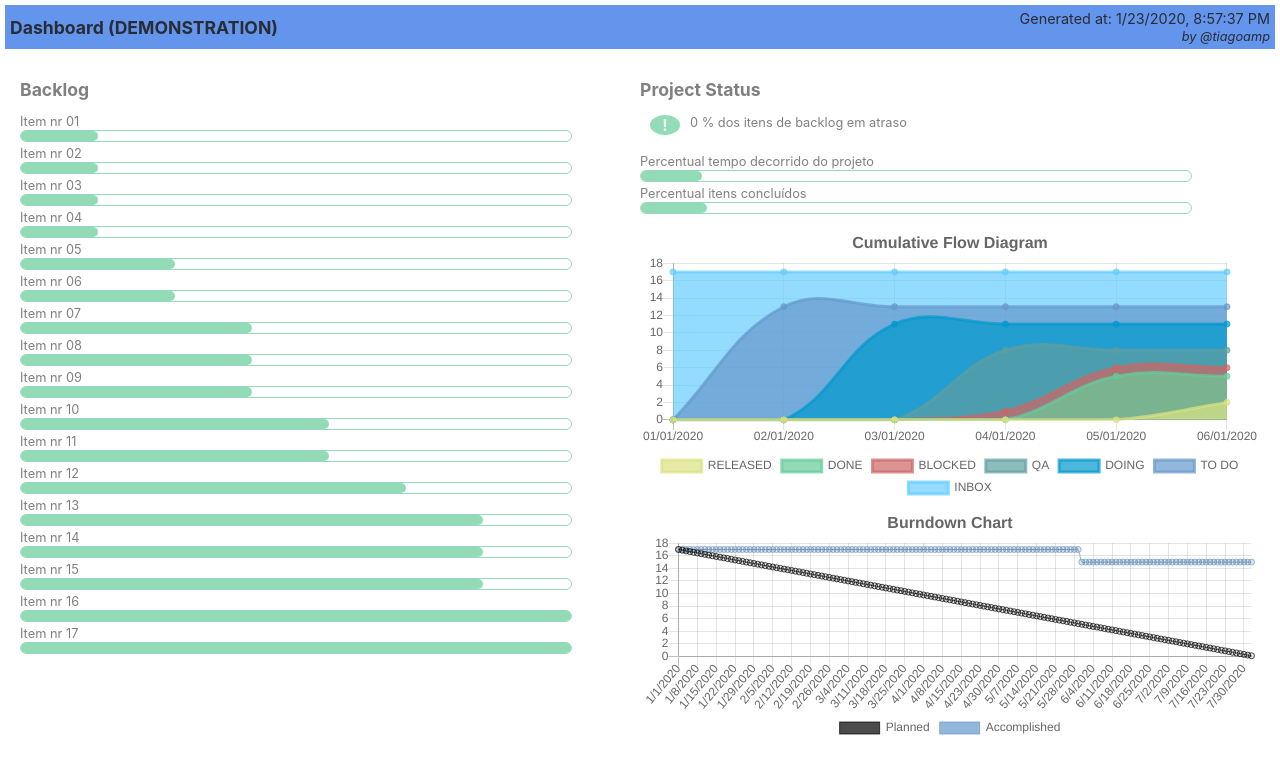
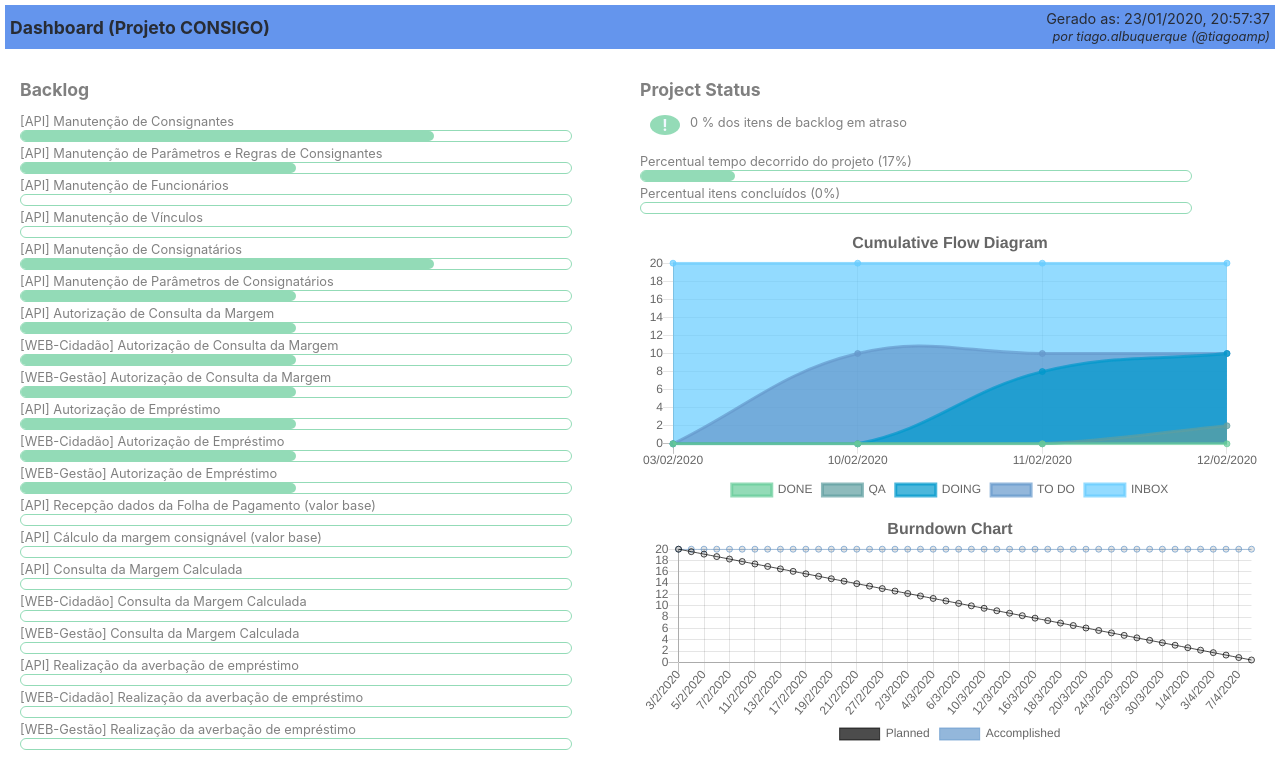
Before and after one commit to tiagoamp/flow-dashboard, a React (Create React App) app: page / in a window 1280 px wide. Shown: the top 762 px of the page. Built offline with nearby package versions, Linux system fonts and the light colour scheme.

Commit message:
Implement dtp proj

```diff
--- a/src/components/ActionsPanel.js
+++ b/src/components/ActionsPanel.js
@@ -1,9 +1,10 @@
 import React from 'react'
 import moment from 'moment'
+import 'moment/locale/pt-br';
 
 export default function ActionsPanel(props) {
     const { actions, risks } = props;
-
+    moment.locale('pt-br');
     return (
         <div className="panel-container">
             <div className="panel-title">Pendências Prioritárias</div>
@@ -11,7 +12,7 @@ export default function ActionsPanel(props) {
                 {
                     actions.map(a => {
                         return (
-                            <li><span className="panel-item-text-strong"> Solicitação: </span>{a.action} -
+                            <li key={a.action}><span className="panel-item-text-strong"> Solicitação: </span>{a.action} -
                                 <br/>
                                 <span className="panel-item-text-strong"> Data da Solicitação: </span>
                                     { moment(a.requestDate).format('L') } -
@@ -31,7 +32,7 @@ export default function ActionsPanel(props) {
                 {
                     risks.map(r => {
                         return (
-                            <li>{r}</li>
+                            <li key={r}>{r}</li>
                         );
                     })
                 }
--- a/src/components/CFD.js
+++ b/src/components/CFD.js
@@ -2,7 +2,6 @@ import React from 'react'
 import { Line } from 'react-chartjs-2'
 import service from '../service/flowservice'
 import moment from 'moment'
-
 
 function getXlabels(items) {
     const dates = service.getSortedDatesFromItems(items);
--- a/src/components/Footer.js
+++ b/src/components/Footer.js
@@ -5,7 +5,7 @@ export default function Footer() {
     return (
         <footer>
             <div className='header-info'>
-                <span className='header-copyright'>by @tiagoamp</span>
+                <span className='header-copyright'>dashboard by tiago.albuquerque (@tiagoamp)</span>
             </div>
         </footer>
     )
--- a/src/components/Header.js
+++ b/src/components/Header.js
@@ -3,15 +3,15 @@ import './Header.css'
 
 export default function Header(props) {
     const projectName = props.project;
-    const timestamp = new Date().toLocaleString(); // if necessary: 'pt-BR' locale available
+    const timestamp = new Date().toLocaleString('pt-BR'); // if necessary: 'pt-BR' locale available
     return (
         <div className='header'>
             <div className='header-brand'>
                 Dashboard { projectName ? `(${projectName})` : null }
             </div>
             <div className='header-info'>
-                <span>Generated at: { timestamp }</span> <br/>
-                <span className='header-copyright'>by @tiagoamp</span>
+                <span>Gerado as: { timestamp }</span> <br/>
+                <span className='header-copyright'>por tiago.albuquerque (@tiagoamp)</span>
             </div>
         </div>
     )
--- a/src/components/ItensProgress.js
+++ b/src/components/ItensProgress.js
@@ -7,13 +7,14 @@ export default function ItensProgress(props) {
     if (items.length + statusList.length === 0)
         return (<div>Loading</div>);
 
-    const percentPerStatus = Math.floor(100 / statusList.length);
+    const percentPerStatus = Math.floor(100 / (statusList.length-1));
 
     const statusMult = {};
     statusList.forEach((status, i) => {
-        statusMult[status.name] = i+1;
+        statusMult[status.name] = i;
     });
     const lastStatus = statusList[statusList.length-1].name;
+    const today = new Date();
 
     return (
         <div className="itens-progress-container">
@@ -21,9 +22,13 @@ export default function ItensProgress(props) {
             {
                 items.map(item => {
                     const perc = item.status === lastStatus ? 100 : (statusMult[item.status] * percentPerStatus);
+                    const isDelayed = new Date(item.dueDate).getTime() < today;
                     return (
                         <div key={item.id}>
                             <span className="progress-item-name">{item.description} </span>
+                            { isDelayed ?
+                                (<span className="progress-item-name" style={{color: "rgba(204, 102, 102, 0.7)"}}>(atrasado)</span>)
+                                : ''}
                             <ProgressBar percentage={perc} />
                         </div>
                     );
--- a/src/components/ProjectProgress.js
+++ b/src/components/ProjectProgress.js
@@ -52,11 +52,11 @@ function MilestonesProgress(props) {
     return (
         <div className="milestones-container">
             <div key="1">
-                <span className="progress-item-name">Percentual tempo decorrido do projeto </span>
+                <span className="progress-item-name">Percentual tempo decorrido do projeto ({percOfTotalDuration}%)</span>
                 <ProgressBar percentage={percOfTotalDuration} />
             </div>
             <div key="2">
-                <span className="progress-item-name">Percentual itens concluídos </span>
+                <span className="progress-item-name">Percentual itens concluídos ({percOfAccomplItems}%)</span>
                 <ProgressBar percentage={percOfAccomplItems} />
             </div>
         </div>
--- a/src/repository/data.json
+++ b/src/repository/data.json
@@ -1,14 +1,15 @@
 {
-    "project": "DEMONSTRATION",
-    "holidays": [ "2020-04-21T12:00:00Z" ],
+    "project": "Projeto CONSIGO",
+    "holidays": [ "2020-02-24T12:00:00Z","2020-02-25T12:00:00Z",
+        "2020-04-10T12:00:00Z","2020-04-21T12:00:00Z","2020-05-01T12:00:00Z" ],
     "milestones": {
-        "initDate": "2020-01-01T12:00:00Z",
-        "dueDate": "2020-08-01T12:00:00Z"
+        "initDate": "2020-02-03T12:00:00Z",
+        "dueDate": "2020-04-08T12:00:00Z"
     },
     "actions": [
         {
             "action": "action nr one",
-            "requestDate": "2020-01-01T12:00:00Z", "accomplishedDate": "",
+            "requestDate": "2020-03-01T12:00:00Z", "accomplishedDate": "",
             "accountable": "accountable dept"
         },
         {
@@ -28,167 +29,169 @@
         { "name": "TO DO", "color":"rgba(102, 153, 204, 0.7)" },
         { "name": "DOING", "color":"rgba(000, 153, 204, 0.7)" },
         { "name": "QA", "color":"rgba(95,158,160, 0.7)" },
-        { "name": "BLOCKED", "color":"rgba(204, 102, 102, 0.7)" },
-        { "name": "DONE", "color":"rgba(102, 204, 153, 0.7)" },
-        { "name": "RELEASED", "color":"rgba(218, 226, 130, 0.7)"}
+        { "name": "DONE", "color":"rgba(102, 204, 153, 0.7)" }
     ],
     "items": [
         {
-            "id": "001", "label": "Label 01", "description": "Item nr 01",
-            "status": "INBOX", "size": 10, "dueDate": "2020-08-01T12:00:00Z",
+            "id": "01", "label": "", "description": "[API] Manutenção de Consignantes",
+            "status": "QA", "size": 0, "dueDate": "2020-02-21T12:00:00Z",
             "statusHistory": [
-                { "status": "INBOX", "date": "2020-01-01T12:00:00Z" }
+                { "status": "QA", "date": "2020-02-12T12:00:00Z" },
+                { "status": "DOING", "date": "2020-02-11T12:00:00Z" },
+                { "status": "TO DO", "date": "2020-02-10T12:00:00Z" },
+                { "status": "INBOX", "date": "2020-02-03T12:00:00Z" }
             ]
         },
         {
-            "id": "002", "label": "Label 02", "description": "Item nr 02",
-            "status": "INBOX", "size": "M", "dueDate": "2020-08-01T12:00:00Z",
+            "id": "02", "label": "", "description": "[API] Manutenção de Parâmetros e Regras de Consignantes",
+            "status": "DOING", "size": 0, "dueDate": "2020-02-21T12:00:00Z",
             "statusHistory": [
-                { "status": "INBOX", "date": "2020-01-01T12:00:00Z" }
+                { "status": "DOING", "date": "2020-02-11T12:00:00Z" },
+                { "status": "TO DO", "date": "2020-02-10T12:00:00Z" },
+                { "status": "INBOX", "date": "2020-02-03T12:00:00Z" }
             ]
         },
         {
-            "id": "003", "label": "", "description": "Item nr 03",
-            "status": "INBOX", "size": 10, "dueDate": "2020-08-01T12:00:00Z",
+            "id": "03", "label": "", "description": "[API] Manutenção de Funcionários",
+            "status": "INBOX", "size": 0, "dueDate": "2020-03-11T12:00:00Z",
             "statusHistory": [
-                { "status": "INBOX", "date": "2020-01-01T12:00:00Z" }
+                { "status": "INBOX", "date": "2020-02-03T12:00:00Z" }
             ]
         },
         {
-            "id": "004", "label": "Label 03", "description": "Item nr 04",
-            "status": "INBOX", "size": 10, "dueDate": "2020-08-01T12:00:00Z",
+            "id": "04", "label": "", "description": "[API] Manutenção de Vínculos",
+            "status": "INBOX", "size": 0, "dueDate": "2020-02-21T12:00:00Z",
             "statusHistory": [
-                { "status": "INBOX", "date": "2020-01-01T12:00:00Z" }
+                { "status": "INBOX", "date": "2020-02-03T12:00:00Z" }
             ]
         },
         {
-            "id": "005", "label": "", "description": "Item nr 05",
-            "status": "TO DO", "size": 10, "dueDate": "2020-08-01T12:00:00Z",
+            "id": "05", "label": "", "description": "[API] Manutenção de Consignatários",
+            "status": "QA", "size": 0, "dueDate": "2020-02-21T12:00:00Z",
             "statusHistory": [
-                { "status": "TO DO", "date": "2020-02-01T12:00:00Z" },
-                { "status": "INBOX", "date": "2020-01-01T12:00:00Z" }
+                { "status": "QA", "date": "2020-02-12T12:00:00Z" },
+                { "status": "DOING", "date": "2020-02-11T12:00:00Z" },
+                { "status": "TO DO", "date": "2020-02-10T12:00:00Z" },
+                { "status": "INBOX", "date": "2020-02-03T12:00:00Z" }
             ]
         },
         {
-            "id": "006", "label": "", "description": "Item nr 06",
-            "status": "TO DO", "size": 10, "dueDate": "2020-08-01T12:00:00Z",
+            "id": "06", "label": "", "description": "[API] Manutenção de Parâmetros de Consignatários",
+            "status": "DOING", "size": 0, "dueDate": "2020-02-21T12:00:00Z",
             "statusHistory": [
-                { "status": "TO DO", "date": "2020-02-01T12:00:00Z" },
-                { "status": "INBOX", "date": "2020-01-01T12:00:00Z" }
+                { "status": "DOING", "date": "2020-02-11T12:00:00Z" },
+                { "status": "TO DO", "date": "2020-02-10T12:00:00Z" },
+                { "status": "INBOX", "date": "2020-02-03T12:00:00Z" }
             ]
         },
         {
-            "id": "007", "label": "", "description": "Item nr 07",
-            "status": "DOING", "size": 10, "dueDate": "2020-08-01T12:00:00Z",
+            "id": "07", "label": "", "description": "[API] Autorização de Consulta da Margem",
+            "status": "DOING", "size": 0, "dueDate": "2020-02-21T12:00:00Z",
             "statusHistory": [
-                { "status": "DOING", "date": "2020-03-01T12:00:00Z" },
-                { "status": "TO DO", "date": "2020-02-01T12:00:00Z" },
-                { "status": "INBOX", "date": "2020-01-01T12:00:00Z" }
+                { "status": "DOING", "date": "2020-02-12T12:00:00Z" },
+                { "status": "TO DO", "date": "2020-02-10T12:00:00Z" },
+                { "status": "INBOX", "date": "2020-02-03T12:00:00Z" }
             ]
         },
         {
-            "id": "008", "label": "", "description": "Item nr 08",
-            "status": "DOING", "size": 10, "dueDate": "2020-08-01T12:00:00Z",
+            "id": "08", "label": "", "description": "[WEB-Cidadão] Autorização de Consulta da Margem",
+            "status": "DOING", "size": 0, "dueDate": "2020-02-21T12:00:00Z",
             "statusHistory": [
-                { "status": "DOING", "date": "2020-03-01T12:00:00Z" },
-                { "status": "TO DO", "date": "2020-02-01T12:00:00Z" },
-                { "status": "INBOX", "date": "2020-01-01T12:00:00Z" }
+                { "status": "DOING", "date": "2020-02-11T12:00:00Z" },
+                { "status": "TO DO", "date": "2020-02-10T12:00:00Z" },
+                { "status": "INBOX", "date": "2020-02-03T12:00:00Z" }
             ]
         },
         {
-            "id": "009", "label": "", "description": "Item nr 09",
-            "status": "DOING", "size": 10, "dueDate": "2020-08-01T12:00:00Z",
+            "id": "09", "label": "", "description": "[WEB-Gestão] Autorização de Consulta da Margem",
+            "status": "DOING", "size": 0, "dueDate": "2020-02-21T12:00:00Z",
             "statusHistory": [
-                { "status": "DOING", "date": "2020-03-01T12:00:00Z" },
-                { "status": "TO DO", "date": "2020-02-01T12:00:00Z" },
-                { "status": "INBOX", "date": "2020-01-01T12:00:00Z" }
+                { "status": "DOING", "date": "2020-02-11T12:00:00Z" },
+                { "status": "TO DO", "date": "2020-02-10T12:00:00Z" },
+                { "status": "INBOX", "date": "2020-02-03T12:00:00Z" }
             ]
         },
         {
-            "id": "010", "label": "", "description": "Item nr 10",
-            "status": "QA", "size": 10, "dueDate": "2020-08-01T12:00:00Z",
+            "id": "10", "label": "", "description": "[API] Autorização de Empréstimo",
+            "status": "DOING", "size": 0, "dueDate": "2020-02-21T12:00:00Z",
             "statusHistory": [
-                { "status": "QA", "date": "2020-04-01T12:00:00Z" },
-                { "status": "DOING", "date": "2020-03-01T12:00:00Z" },
-                { "status": "TO DO", "date": "2020-02-01T12:00:00Z" },
-                { "status": "INBOX", "date": "2020-01-01T12:00:00Z" }
+                { "status": "DOING", "date": "2020-02-12T12:00:00Z" },
+                { "status": "TO DO", "date": "2020-02-10T12:00:00Z" },
+                { "status": "INBOX", "date": "2020-02-03T12:00:00Z" }
             ]
         },
         {
-            "id": "011", "label": "", "description": "Item nr 11",
-            "status": "QA", "size": 10, "dueDate": "2020-08-01T12:00:00Z",
+            "id": "11", "label": "", "description": "[WEB-Cidadão] Autorização de Empréstimo",
+            "status": "DOING", "size": 0, "dueDate": "2020-02-21T12:00:00Z",
             "statusHistory": [
-                { "status": "QA", "date": "2020-04-01T12:00:00Z" },
-                { "status": "DOING", "date": "2020-03-01T12:00:00Z" },
-                { "status": "TO DO", "date": "2020-02-01T12:00:00Z" },
-                { "status": "INBOX", "date": "2020-01-01T12:00:00Z" }
+                { "status": "DOING", "date": "2020-02-11T12:00:00Z" },
+                { "status": "TO DO", "date": "2020-02-10T12:00:00Z" },
+                { "status": "INBOX", "date": "2020-02-03T12:00:00Z" }
             ]
         },
         {
-            "id": "012", "label": "", "description": "Item nr 12",
-            "status": "BLOCKED", "size": 10, "dueDate": "2020-08-01T12:00:00Z",
+            "id": "12", "label": "", "description": "[WEB-Gestão] Autorização de Empréstimo",
+            "status": "DOING", "size": 0, "dueDate": "2020-02-21T12:00:00Z",
             "statusHistory": [
-                { "status": "BLOCKED", "date": "2020-04-01T12:00:00Z" },
-                { "status": "DOING", "date": "2020-03-01T12:00:00Z" },
-                { "status": "TO DO", "date": "2020-02-01T12:00:00Z" },
-                { "status": "INBOX", "date": "2020-01-01T12:00:00Z" }
+                { "status": "DOING", "date": "2020-02-11T12:00:00Z" },
+                { "status": "TO DO", "date": "2020-02-10T12:00:00Z" },
+                { "status": "INBOX", "date": "2020-02-03T12:00:00Z" }
             ]
         },
         {
-            "id": "013", "label": "", "description": "Item nr 13",
-            "status": "DONE", "size": 10, "dueDate": "2020-08-01T12:00:00Z",
+            "id": "13", "label": "", "description": "[API] Recepção dados da Folha de Pagamento (valor base)",
+            "status": "INBOX", "size": 0, "dueDate": "2020-03-11T12:00:00Z",
             "statusHistory": [
-                { "status": "DONE", "date": "2020-05-01T12:00:00Z" },
-                { "status": "QA", "date": "2020-04-01T12:00:00Z" },
-                { "status": "DOING", "date": "2020-03-01T12:00:00Z" },
-                { "status": "TO DO", "date": "2020-02-01T12:00:00Z" },
-                { "status": "INBOX", "date": "2020-01-01T12:00:00Z" }
+                { "status": "INBOX", "date": "2020-02-03T12:00:00Z" }
             ]
         },
         {
-            "id": "014", "label": "", "description": "Item nr 14",
-            "status": "DONE", "size": 10, "dueDate": "2020-08-01T12:00:00Z",
+            "id": "14", "label": "", "description": "[API] Cálculo da margem consignável (valor base)",
+            "status": "INBOX", "size": 0, "dueDate": "2020-03-11T12:00:00Z",
             "statusHistory": [
-                { "status": "DONE", "date": "2020-05-01T12:00:00Z" },
-                { "status": "QA", "date": "2020-04-01T12:00:00Z" },
-                { "status": "DOING", "date": "2020-03-01T12:00:00Z" },
-                { "status": "TO DO", "date": "2020-02-01T12:00:00Z" },
-                { "status": "INBOX", "date": "2020-01-01T12:00:00Z" }
+                { "status": "INBOX", "date": "2020-02-03T12:00:00Z" }
             ]
         },
         {
-            "id": "015", "label": "", "description": "Item nr 15",
-            "status": "DONE", "size": 10, "dueDate": "2020-08-01T12:00:00Z",
+            "id": "15", "label": "", "description": "[API] Consulta da Margem Calculada",
+            "status": "INBOX", "size": 0, "dueDate": "2020-03-25T12:00:00Z",
             "statusHistory": [
-                { "status": "DONE", "date": "2020-05-01T12:00:00Z" },
-                { "status": "QA", "date": "2020-04-01T12:00:00Z" },
-                { "status": "DOING", "date": "2020-03-01T12:00:00Z" },
-                { "status": "TO DO", "date": "2020-02-01T12:00:00Z" },
-                { "status": "INBOX", "date": "2020-01-01T12:00:00Z" }
+                { "status": "INBOX", "date": "2020-02-03T12:00:00Z" }
             ]
         },
         {
-            "id": "016", "label": "", "description": "Item nr 16",
-            "status": "RELEASED", "size": 10, "dueDate": "2020-08-01T12:00:00Z",
+            "id": "16", "label": "", "description": "[WEB-Cidadão] Consulta da Margem Calculada",
+            "status": "INBOX", "size": 0, "dueDate": "2020-03-25T12:00:00Z",
             "statusHistory": [
-                { "status": "RELEASED", "date": "2020-06-01T12:00:00Z" },
-                { "status": "DONE", "date": "2020-05-01T12:00:00Z" },
-                { "status": "QA", "date": "2020-04-01T12:00:00Z" },
-                { "status": "DOING", "date": "2020-03-01T12:00:00Z" },
-                { "status": "TO DO", "date": "2020-02-01T12:00:00Z" },
-                { "status": "INBOX", "date": "2020-01-01T12:00:00Z" }
+                { "status": "INBOX", "date": "2020-02-03T12:00:00Z" }
             ]
         },
         {
-            "id": "017", "label": "", "description": "Item nr 17",
-            "status": "RELEASED", "size": 10, "dueDate": "2020-08-01T12:00:00Z",
+            "id": "17", "label": "", "description": "[WEB-Gestão] Consulta da Margem Calculada",
+            "status": "INBOX", "size": 0, "dueDate": "2020-03-25T12:00:00Z",
             "statusHistory": [
-                { "status": "RELEASED", "date": "2020-06-01T12:00:00Z" },
-                { "status": "DONE", "date": "2020-05-01T12:00:00Z" },
-                { "status": "QA", "date": "2020-04-01T12:00:00Z" },
-                { "status": "DOING", "date": "2020-03-01T12:00:00Z" },
-                { "status": "TO DO", "date": "2020-02-01T12:00:00Z" },
-                { "status": "INBOX", "date": "2020-01-01T12:00:00Z" }
+                { "status": "INBOX", "date": "2020-02-03T12:00:00Z" }
+            ]
+        },
+        {
+            "id": "18", "label": "", "description": "[API] Realização da averbação de empréstimo",
+            "status": "INBOX", "size": 0, "dueDate": "2020-04-08T12:00:00Z",
+            "statusHistory": [
+                { "status": "INBOX", "date": "2020-02-03T12:00:00Z" }
+            ]
+        },
+        {
+            "id": "19", "label": "", "description": "[WEB-Cidadão] Realização da averbação de empréstimo",
+            "status": "INBOX", "size": 0, "dueDate": "2020-04-08T12:00:00Z",
+            "statusHistory": [
+                { "status": "INBOX", "date": "2020-02-03T12:00:00Z" }
+            ]
+        },
+        {
+            "id": "20", "label": "", "description": "[WEB-Gestão] Realização da averbação de empréstimo",
+            "status": "INBOX", "size": 0, "dueDate": "2020-04-08T12:00:00Z",
+            "statusHistory": [
+                { "status": "INBOX", "date": "2020-02-03T12:00:00Z" }
             ]
         }
     ]
```
Also changed, not shown: src/repository/data_original.json (added, +195 -0 lines).
